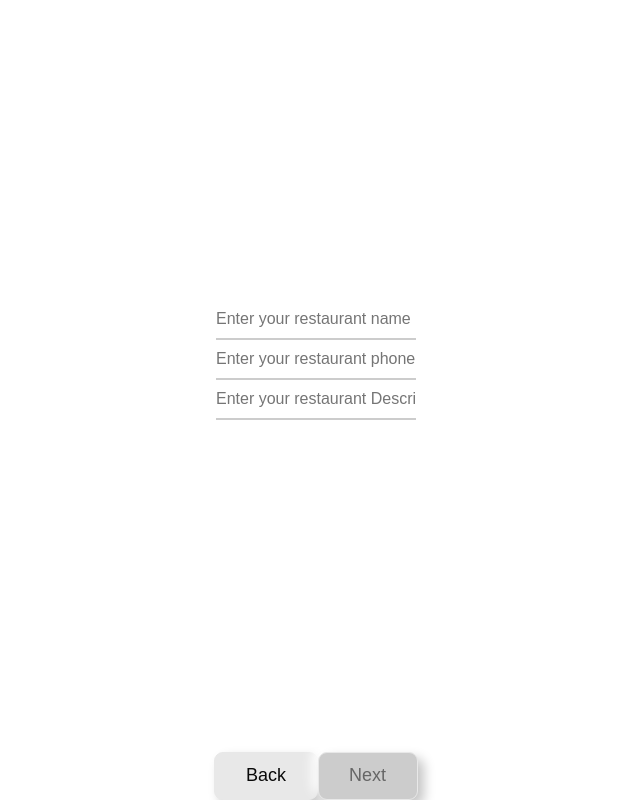
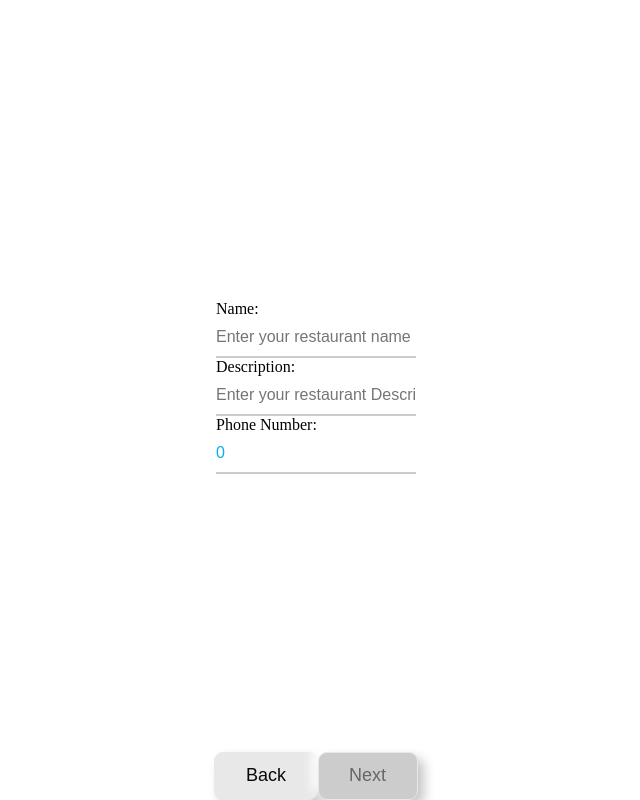
Before and after one commit to Graduation-project-RBK/Restaurant-Owner-, a React (Vite) app in the folder owner-dashboard/: page /AddRestaurant in a window 1280 px wide. Both pictures are taken after a click on the button "Next". Shown: the whole page, without its empty margins (324-964 px from the left). Built offline with nearby package versions, Linux system fonts and the light colour scheme.

Commit message:
refactored categories view component

```diff
--- a/owner-dashboard/src/components/addRestaurant/CategoriesView.jsx
+++ b/owner-dashboard/src/components/addRestaurant/CategoriesView.jsx
@@ -1,12 +1,12 @@
 import React, { useEffect } from 'react';
 import { useDispatch, useSelector } from 'react-redux';
-import { setCategory, setIsNextDisabled } from '../../features/restaurantSlice';
+import { setCategories, setIsNextDisabled } from '../../features/restaurantSlice';
 import CategoryCard from './CategoryCard';
 import "./style.css"
 
 const CategoriesView = () => {
   const dispatch = useDispatch();
-  const selectedCategory = useSelector((state) => state.restaurant.category);
+  const selectedCategories = useSelector((state) => state.restaurant.categories);
 
   const categories = [
     'Italian',
@@ -20,16 +20,20 @@ const CategoriesView = () => {
   ];
 
   useEffect(() => {
-    if (!selectedCategory) {
+    if (selectedCategories.length === 0) {
       dispatch(setIsNextDisabled(true));
     } else {
       dispatch(setIsNextDisabled(false));
     }
-  }, [dispatch, selectedCategory]);
+  }, [dispatch, selectedCategories]);
 
   const handleCategorySelect = (category) => {
-    dispatch(setCategory(category));
-    dispatch(setIsNextDisabled(false));
+    const updatedCategories = selectedCategories.includes(category)
+      ? selectedCategories.filter((c) => c !== category)
+      : [...selectedCategories, category];
+
+    dispatch(setCategories(updatedCategories));
+    dispatch(setIsNextDisabled(updatedCategories.length === 0));
   };
 
   return (
@@ -40,7 +44,7 @@ const CategoriesView = () => {
           <CategoryCard
             key={category}
             category={category}
-            selected={selectedCategory === category}
+            selected={selectedCategories.includes(category)}
             onSelect={handleCategorySelect}
           />
         ))}
--- a/owner-dashboard/src/components/addRestaurant/NameDescriptionPhoneView.jsx
+++ b/owner-dashboard/src/components/addRestaurant/NameDescriptionPhoneView.jsx
@@ -34,30 +34,38 @@ function NameDescriptionPhoneView() {
 
   return (
     <div className="input-wrapper">
+      <label>Name:</label>
       <input
         className="input-box"
         type="textarea"
         name="restaurantName"
         value={name}
         onChange={handleNameChange}
-        placeholder="Enter your restaurant name" />
+        placeholder="Enter your restaurant name"
+        required />
       <span className="underline"></span>
-      <input
-        className="input-box"
-        type="textarea"
-        name="restaurantPhoneNumber"
-        value={phoneNumber}
-        onChange={handlePhoneNumberChange}
-        placeholder="Enter your restaurant phone number" />
-      <span className="underline"></span>
+      <label>Description:</label>
       <input
         className="input-box"
         type="textarea"
         name="restaurantDescription"
         value={description}
         onChange={handleDescriptionChange}
-        placeholder="Enter your restaurant Description" />
+        placeholder="Enter your restaurant Description"
+        required />
       <span className="underline"></span>
+      <label>Phone Number:</label>
+      <input
+        className="input-box"
+        type="tel"
+        name="restaurantPhoneNumber"
+        value={phoneNumber}
+        onChange={handlePhoneNumberChange}
+        placeholder="99 999 999"
+        pattern="[0-9]{2}-[0-9]{3}-[0-9]{3}"
+        required />
+      <span className="underline"></span>
+
     </div>
   )
 }
--- a/owner-dashboard/src/features/restaurantSlice.js
+++ b/owner-dashboard/src/features/restaurantSlice.js
@@ -3,15 +3,15 @@ import { createSlice } from "@reduxjs/toolkit";
 const initialState = {
   name: "",
   description: "",
-  phoneNumber: "",
-  category: "",
+  phoneNumber: 0,
+  categories: [],
   city: "",
   mainImage: "",
   menuImages: [],
   extraImages: [],
   openingTime: "",
   closingTime: "",
-  quotes: "",
+  quota: 0,
   isNextDisabled: true,
 };
 const restaurantSlice = createSlice({
@@ -27,8 +27,8 @@ const restaurantSlice = createSlice({
     setPhoneNumber: (state, action) => {
       state.phoneNumber = action.payload;
     },
-    setCategory: (state, action) => {
-      state.category = action.payload;
+    setCategories: (state, action) => {
+      state.categories = action.payload;
     },
     setCity: (state, action) => {
       state.city = action.payload;
@@ -61,7 +61,7 @@ export const {
   setName,
   setDescription,
   setPhoneNumber,
-  setCategory,
+  setCategories,
   setCity,
   setMainImage,
   setMenuImages,
```
